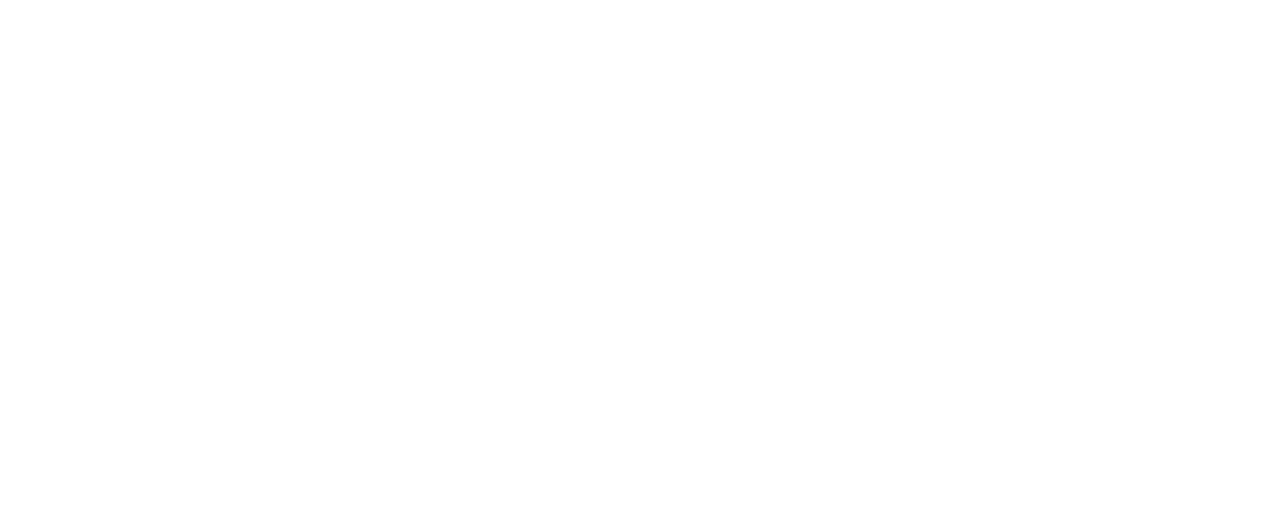
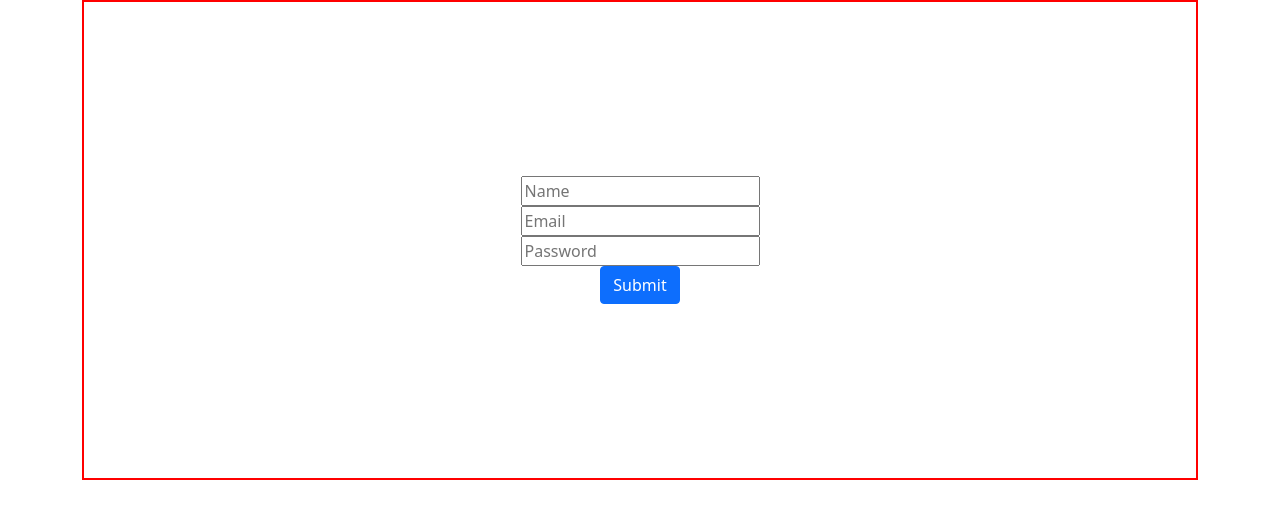
Before and after one commit to Ajit-91/social-web-frontend, a React (Create React App) app in the folder frontend/: page /register in a window 1280 px wide. Shown: the top 518 px of the page. Built offline with nearby package versions, Linux system fonts and the light colour scheme.

Commit message:
register and login backend

```diff
--- a/frontend/package.json
+++ b/frontend/package.json
@@ -2,12 +2,17 @@
   "name": "frontend",
   "version": "0.1.0",
   "private": true,
+  "proxy" : "http://localhost:8000",
   "dependencies": {
     "@testing-library/jest-dom": "^5.15.1",
     "@testing-library/react": "^11.2.7",
     "@testing-library/user-event": "^12.8.3",
+    "bootstrap": "^5.1.3",
     "react": "^17.0.2",
+    "react-bootstrap": "^2.0.3",
     "react-dom": "^17.0.2",
+    "react-router": "^6.1.1",
+    "react-router-dom": "^6.1.1",
     "react-scripts": "4.0.3",
     "web-vitals": "^1.1.2"
   },
--- /dev/null
+++ b/frontend/src/API/Auththentication.js
@@ -0,0 +1,46 @@
+
+const register = async (user)=>{
+    console.log(user);
+    try{
+        console.log("user : "+user);
+        const res = await fetch("/register", {
+            method : "POST",
+            headers : {"Content-Type" : "application/json"},
+            body : JSON.stringify(user)
+        })
+        const data = await res.json();
+
+        if(res.status == 200){
+            alert(data);
+        }else{
+            alert(data);
+        }
+    }catch(err){
+        console.log(err);
+    }
+}
+
+
+
+const login = async (user)=>{
+    console.log(user);
+    try{
+        console.log("user : "+user);
+        const res = await fetch("/login", {
+            method : "POST",
+            headers : {"Content-Type" : "application/json"},
+            body : JSON.stringify(user)
+        })
+        const data = await res.json();
+
+        if(res.status == 200){
+            return true;
+        }else{
+            alert(data);
+        }
+    }catch(err){
+        console.log(err);
+    }
+}
+
+export {register, login};
--- a/frontend/src/App.css
+++ /dev/null
@@ -1,38 +0,0 @@
-.App {
-  text-align: center;
-}
-
-.App-logo {
-  height: 40vmin;
-  pointer-events: none;
-}
-
-@media (prefers-reduced-motion: no-preference) {
-  .App-logo {
-    animation: App-logo-spin infinite 20s linear;
-  }
-}
-
-.App-header {
-  background-color: #282c34;
-  min-height: 100vh;
-  display: flex;
-  flex-direction: column;
-  align-items: center;
-  justify-content: center;
-  font-size: calc(10px + 2vmin);
-  color: white;
-}
-
-.App-link {
-  color: #61dafb;
-}
-
-@keyframes App-logo-spin {
-  from {
-    transform: rotate(0deg);
-  }
-  to {
-    transform: rotate(360deg);
-  }
-}
--- a/frontend/src/App.js
+++ /dev/null
@@ -1,11 +0,0 @@
-import React from 'react'
-
-const App = () => {
-  return (
-    <div>
-
-    </div>
-  )
-}
-
-export default App
--- /dev/null
+++ b/frontend/src/App.jsx
@@ -0,0 +1,12 @@
+import React from 'react'
+import 'bootstrap/dist/css/bootstrap.min.css';
+import Auth from './Layouts/Auth';
+const App = () => {
+  return (
+    <>
+      <Auth />
+    </>
+  )
+}
+
+export default App
--- /dev/null
+++ b/frontend/src/Components/Admin/Dashboard.jsx
@@ -0,0 +1,11 @@
+import React from 'react'
+
+const Dashboard = () => {
+    return (
+        <>
+            <h1>You found your secret</h1>
+        </>
+    )
+}
+
+export default Dashboard;
--- /dev/null
+++ b/frontend/src/Components/Auth/Login.jsx
@@ -0,0 +1,42 @@
+import React, {useState} from 'react'
+import {Container, Button, InputGroup} from "react-bootstrap"
+import { useNavigate } from 'react-router';
+import { login } from '../../API/Auththentication';
+const Login = () => {
+    const navigate = useNavigate();
+    const [user, setUser] = useState({
+        email : "",
+        password : ""
+    });
+
+    const handleChange = (e)=>{
+        const {name, value} = e.target;
+        setUser((prev)=>{
+            return{
+            ...prev,
+            [name]: value
+            }
+        })
+    }
+    const handleSubmit = async (e)=>{
+        e.preventDefault();
+        console.log(user);
+       const temp = await login(user);
+       if(temp){
+            navigate("/dashboard")
+       }
+    }
+    return (
+        <>
+            <Container>
+                <form id="registerForm" onSubmit={handleSubmit}>
+                    <input type="text" placeholder='Email' name="email" value={user.name} onChange={handleChange} />
+                    <input type="password" placeholder='Password' name="password" value={user.password} onChange={handleChange} />
+                    <Button color='primary' type='submit' >Submit</Button>
+                </form>
+            </Container>
+        </>
+    )
+}
+
+export default Login
--- /dev/null
+++ b/frontend/src/Components/Auth/Register.jsx
@@ -0,0 +1,41 @@
+import React, {useState} from 'react'
+import "../../css/register.css"
+import {Container, Button, InputGroup} from "react-bootstrap"
+import { register } from '../../API/Auththentication'
+
+const Register = () => {
+    const [user, setUser] = useState({
+        name : "",
+        email : "",
+        password : ""
+    });
+
+    const handleChange = (e)=>{
+        const {name, value} = e.target;
+        setUser((prev)=>{
+            return{
+            ...prev,
+            [name]: value
+            }
+        })
+    }
+    const handleSubmit =  (e)=>{
+        e.preventDefault();
+        console.log(user);
+        register(user);
+    }
+    return (
+        <>
+            <Container>
+                <form id="registerForm" onSubmit={handleSubmit}>
+                    <input type="text" placeholder='Name' name="name" value={user.name} onChange={handleChange} />
+                    <input type="text" placeholder='Email' name="email" value={user.email} onChange={handleChange} />
+                    <input type="password" placeholder='Password' name="password" value={user.password} onChange={handleChange} />
+                    <Button color='primary' type='submit' >Submit</Button>
+                </form>
+            </Container>
+        </>
+    )
+}
+
+export default Register
--- /dev/null
+++ b/frontend/src/Layouts/Auth.jsx
@@ -0,0 +1,19 @@
+import React from 'react'
+import { Routes, Route, Navigate } from 'react-router'
+import Login from '../Components/Auth/Login'
+import Register from '../Components/Auth/Register'
+import Dashboard from '../Components/Admin/Dashboard'
+const Auth = () => {
+    return (
+        <>
+            <Routes>
+                <Route path="/login" element={<Login />} />
+                <Route path="/register" element={<Register />} />
+                <Route path="/dashboard" element={<Dashboard />} />
+                <Route path="*" element={<Navigate to="/" />} />
+            </Routes>
+        </>
+    )
+}
+
+export default Auth
--- /dev/null
+++ b/frontend/src/css/register.css
@@ -0,0 +1,9 @@
+#registerForm{
+    width: 100%;
+    height: 60vh;
+    display: flex;
+    justify-content: center;
+    align-items: center;
+    flex-direction: column;
+    border: 2px solid red;
+}
--- a/frontend/src/index.js
+++ b/frontend/src/index.js
@@ -1,10 +1,13 @@
 import React from 'react';
 import ReactDOM from 'react-dom';
-import App from './App';
+import {BrowserRouter} from "react-router-dom"
+import App from "./App"
 
 ReactDOM.render(
   <React.StrictMode>
-    <App />
+    <BrowserRouter>
+        <App />
+    </BrowserRouter>
   </React.StrictMode>,
   document.getElementById('root')
 );
```
Also changed, not shown: frontend/src/Layouts/Admin.jsx (added), 2 other files (tests, documents, lock files or other folders).
